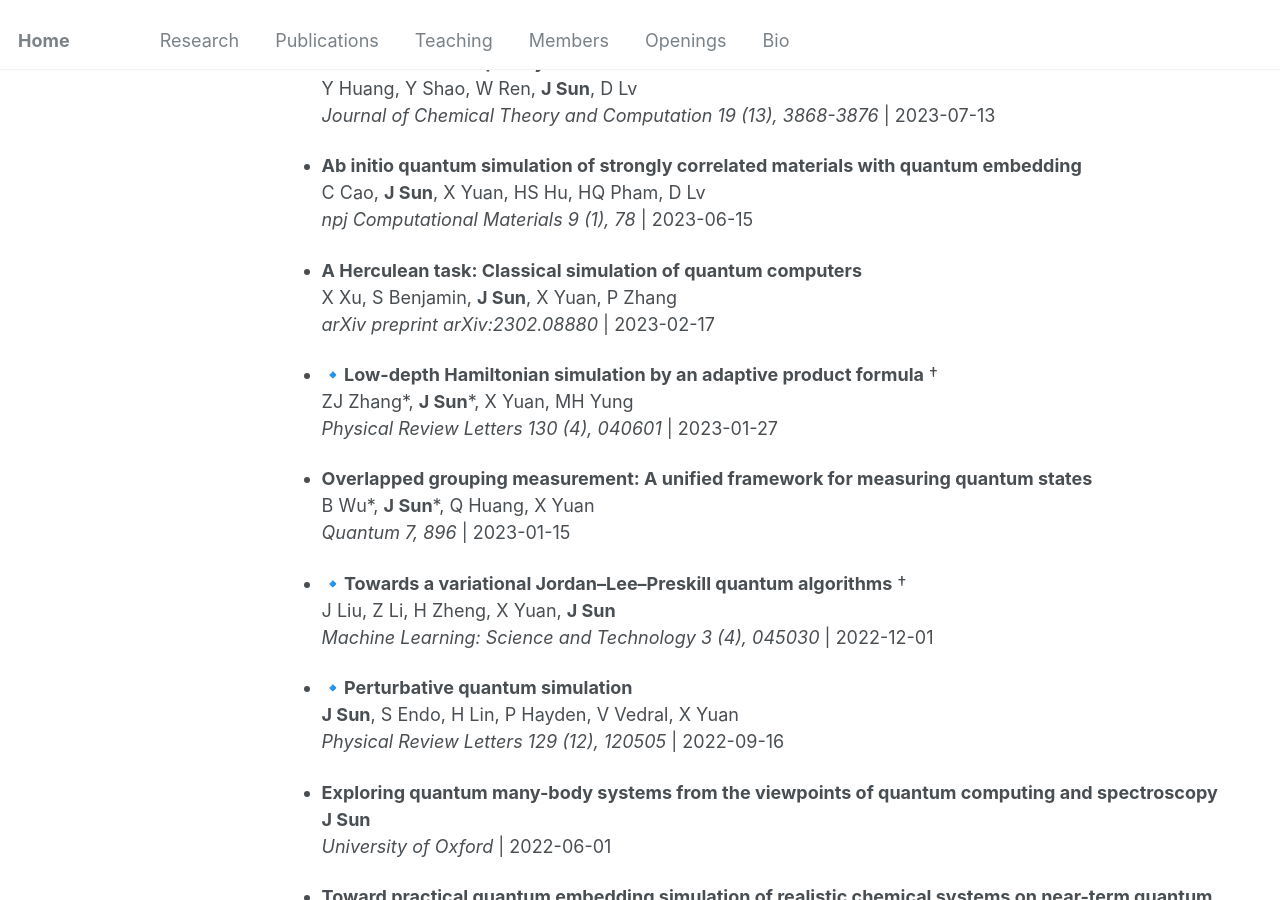
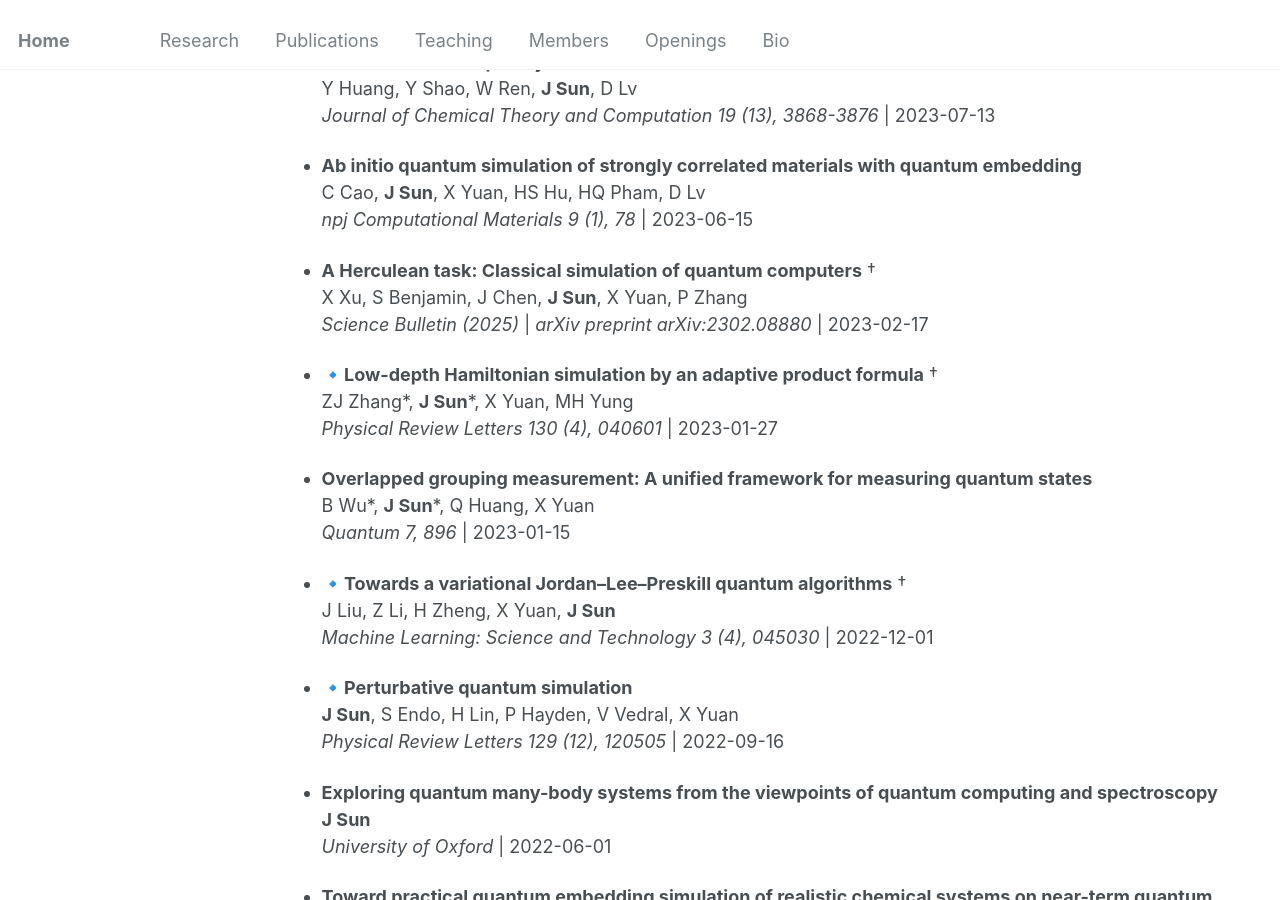
Before and after one commit to jinzhao-sun/jinzhao-sun.github.io, a Jekyll site: the page built from _pages/publications.md, in a window 1280 px wide and 900 px high, scrolled down 2334 px. Built offline with Jekyll 4.4.1, drawn with Linux system fonts in a browser that asks for light colours.

Commit message:
Update publications.md

```diff
--- a/_pages/publications.md
+++ b/_pages/publications.md
@@ -98,9 +98,9 @@ Find descriptions of my research works under **[Research](research.md)**.
   C Cao, **J Sun**, X Yuan, HS Hu, HQ Pham, D Lv
   *npj Computational Materials 9 (1), 78* | 2023-06-15
 
-- **A Herculean task: Classical simulation of quantum computers**
-  X Xu, S Benjamin, **J Sun**, X Yuan, P Zhang
-  *arXiv preprint arXiv:2302.08880* | 2023-02-17
+- **A Herculean task: Classical simulation of quantum computers**  †<br>
+  X Xu, S Benjamin, J Chen, **J Sun**, X Yuan, P Zhang
+  *Science Bulletin (2025)* | *arXiv preprint arXiv:2302.08880* | 2023-02-17
 
 - 🔹**Low-depth Hamiltonian simulation by an adaptive product formula** †<br>
   ZJ Zhang\*, **J Sun**\*, X Yuan, MH Yung
```
